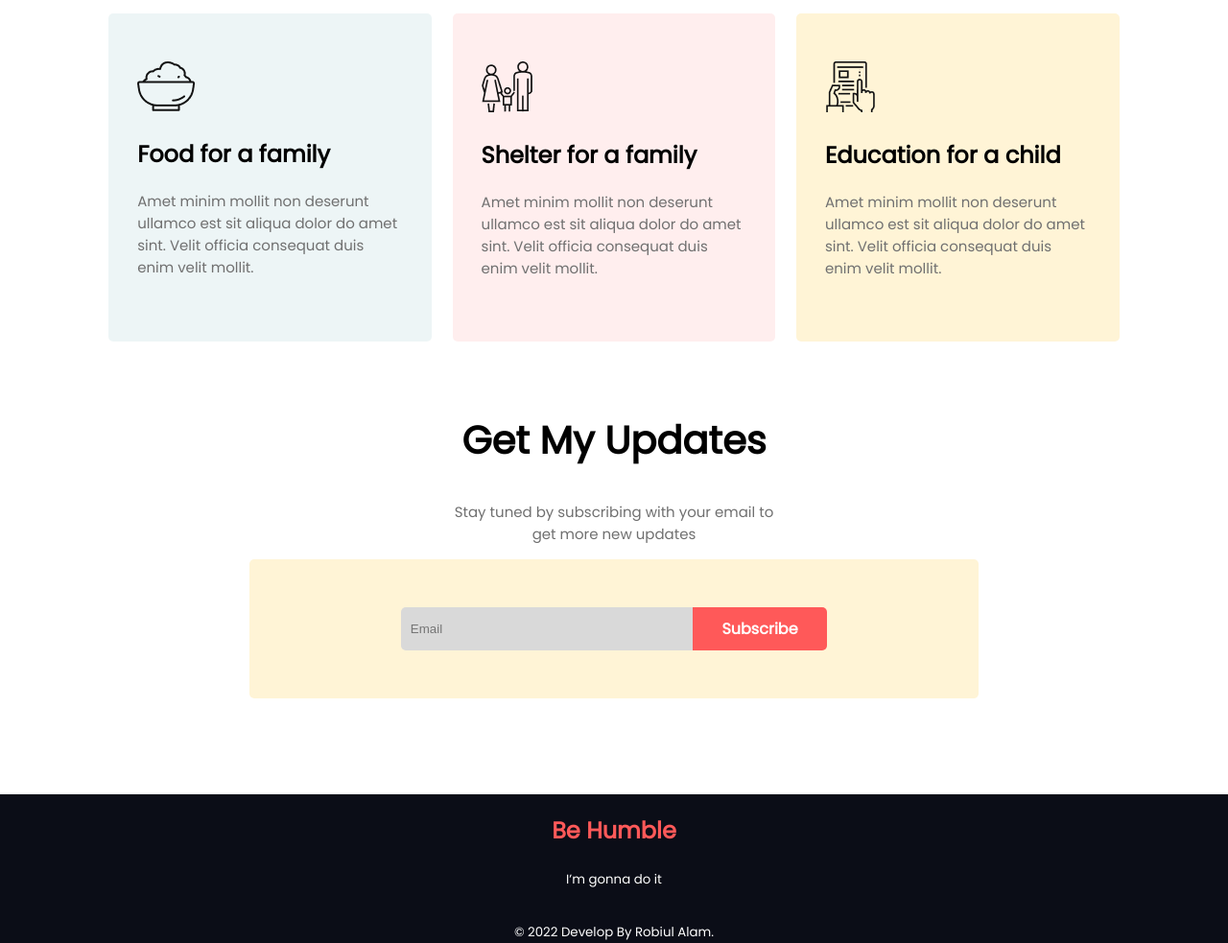
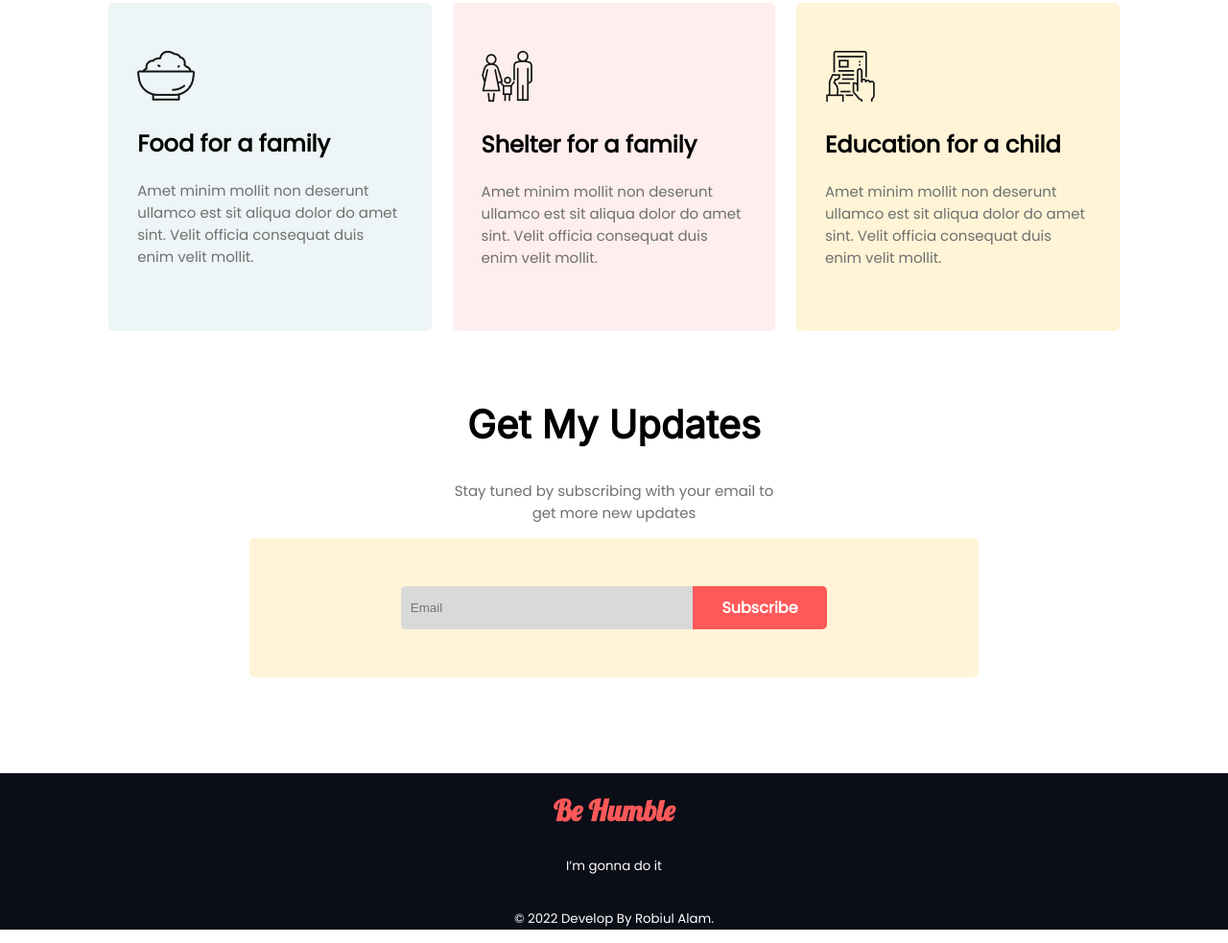
Before and after one commit to Robiulalam76/donate-today, a plain HTML site: page index.html in a window 1280 px wide. Shown: the part 1522-2505 px from the top of the page at 96% size. Drawn offline with Linux system fonts and the light colour scheme.

Commit message:
font update

```diff
--- a/index.html
+++ b/index.html
@@ -7,9 +7,18 @@
     <meta name="viewport" content="width=device-width, initial-scale=1.0">
     <title>Donate Today</title>
     <link rel="stylesheet" href="style.css">
+    <!-- font link -->
     <link rel="preconnect" href="https://fonts.googleapis.com">
     <link rel="preconnect" href="https://fonts.gstatic.com" crossorigin>
     <link href="https://fonts.googleapis.com/css2?family=Poppins&display=swap" rel="stylesheet">
+
+    <link rel="preconnect" href="https://fonts.googleapis.com">
+    <link rel="preconnect" href="https://fonts.gstatic.com" crossorigin>
+    <link href="https://fonts.googleapis.com/css2?family=Lobster&display=swap" rel="stylesheet">
+
+    <link rel="preconnect" href="https://fonts.googleapis.com">
+    <link rel="preconnect" href="https://fonts.gstatic.com" crossorigin>
+    <link href="https://fonts.googleapis.com/css2?family=Inter&display=swap" rel="stylesheet">
 </head>
 
 <body>
--- a/style.css
+++ b/style.css
@@ -18,6 +18,7 @@ body {
 }
 
 .banner-title h1 {
+    font-family: 'Inter', sans-serif;
     color: white;
     font-size: 50px;
     font-weight: 700;
@@ -30,6 +31,7 @@ body {
 
 .link-button {
     text-decoration: none;
+    font-family: 'Inter', sans-serif;
     display: inline-block;
     color: white;
     font-weight: 700;
@@ -66,6 +68,7 @@ body {
 }
 
 .tk-card {
+    font-family: 'Inter', sans-serif;
     background-color: #FAFAFA;
     border-radius: 5px;
     padding: 15px 25px;
@@ -146,6 +149,7 @@ body {
 .updates-title h1 {
     font-weight: 700;
     font-size: 40px;
+    font-family: 'Inter', sans-serif;
 }
 
 .updates-title p {
@@ -192,6 +196,8 @@ body {
 }
 
 .footer-title h1 {
+    font-family: 'Lobster', cursive;
+    font-size: 30px;
     color: #FF5959;
     padding-top: 20px;
 }
```
